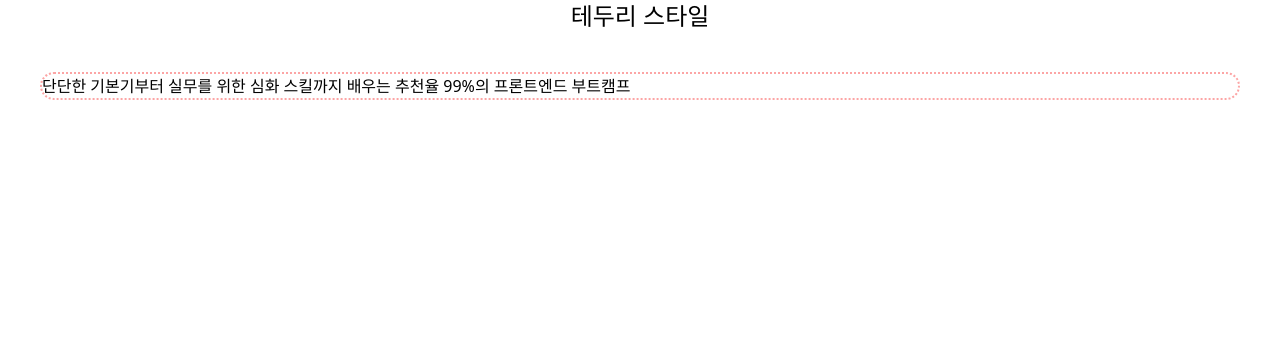
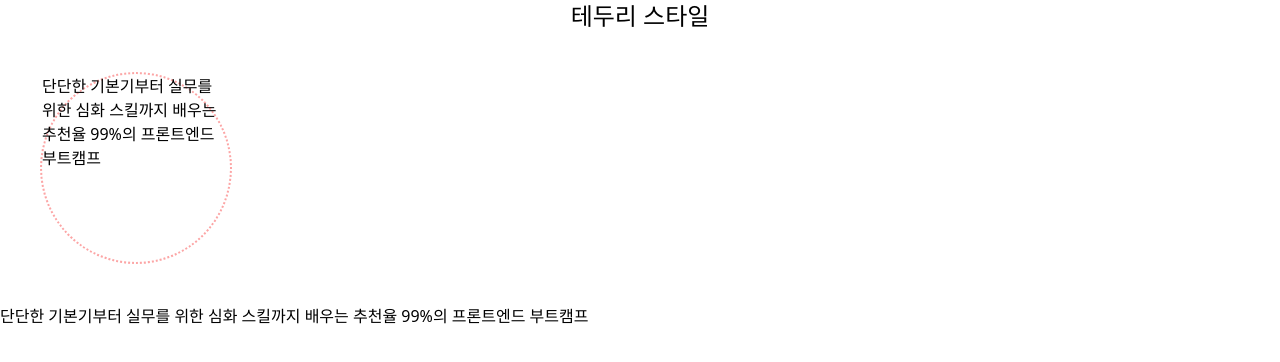
Before and after one commit to elfing91/learn-tailwind, a website: page src/practice/03-borders.html in a window 1280 px wide. Drawn offline with Linux system fonts and the light colour scheme; a web font is replaced by a local one.

Commit message:
테두리크기, 호버/포커스 시 변화  설정

```diff
--- a/src/practice/03-borders.html
+++ b/src/practice/03-borders.html
@@ -11,6 +11,8 @@
 </head>
     <body class="">
         <h1 class="text-center text-2xl">테두리 스타일</h1>
-        <p class="border-2 border-red-300 border-dotted m-10 rounded-full ">단단한 기본기부터 실무를 위한 심화 스킬까지 배우는 추천율 99%의 프론트엔드 부트캠프</p>
-    </body>
+        <p class="border-2 border-red-300 border-dotted m-10 rounded-full w-48 h-48">단단한 기본기부터 실무를 위한 심화 스킬까지 배우는 추천율 99%의 프론트엔드 부트캠프</p>
+        <p class="hover:ring-2 focus:ring-4 hover:ring-green-400" tabindex="0">단단한 기본기부터 실무를 위한 심화 스킬까지 배우는 추천율 99%의 프론트엔드 부트캠프</p>
+
+      </body>
 </html>
```
Also changed, not shown: src/styles/main.css.
